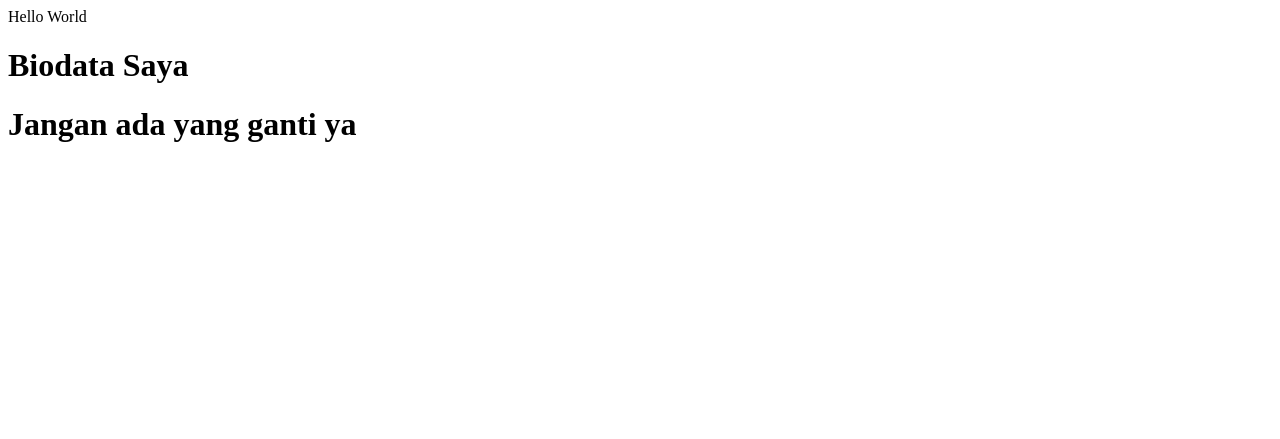
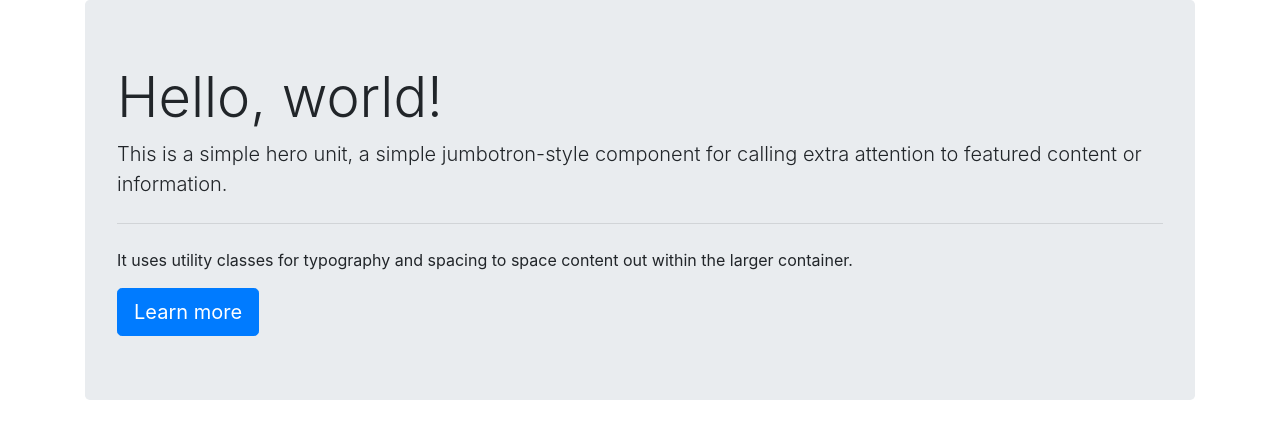
Before and after one commit to Martinus123S/biodata, a PHP site: page / in a window 1280 px wide. Shown: the top 439 px of the page. Run offline with PHP 8.4, Linux system fonts and the light colour scheme.

Commit message:
Add a jumbotron

```diff
--- a/index.php
+++ b/index.php
@@ -1,6 +1,3 @@
-<?php
-    echo "Hello World";
-?>
 <!DOCTYPE html>
 <html lang="en">
 <head>
@@ -8,9 +5,17 @@
     <meta name="viewport" content="width=device-width, initial-scale=1.0">
     <meta http-equiv="X-UA-Compatible" content="ie=edge">
     <title>Biodata Saya</title>
+    <link rel="stylesheet" href="https://stackpath.bootstrapcdn.com/bootstrap/4.4.1/css/bootstrap.min.css"/>
 </head>
 <body>
-    <h1>Biodata Saya</h1>
-    <h1>Jangan ada yang ganti ya</h1>
+    <div class="container">
+        <div class="jumbotron">
+        <h1 class="display-4">Hello, world!</h1>
+        <p class="lead">This is a simple hero unit, a simple jumbotron-style component for calling extra attention to featured content or information.</p>
+        <hr class="my-4">
+        <p>It uses utility classes for typography and spacing to space content out within the larger container.</p>
+         <a class="btn btn-primary btn-lg" href="#" role="button">Learn more</a>
+        </div>
+    </div>
 </body>
 </html>
```
